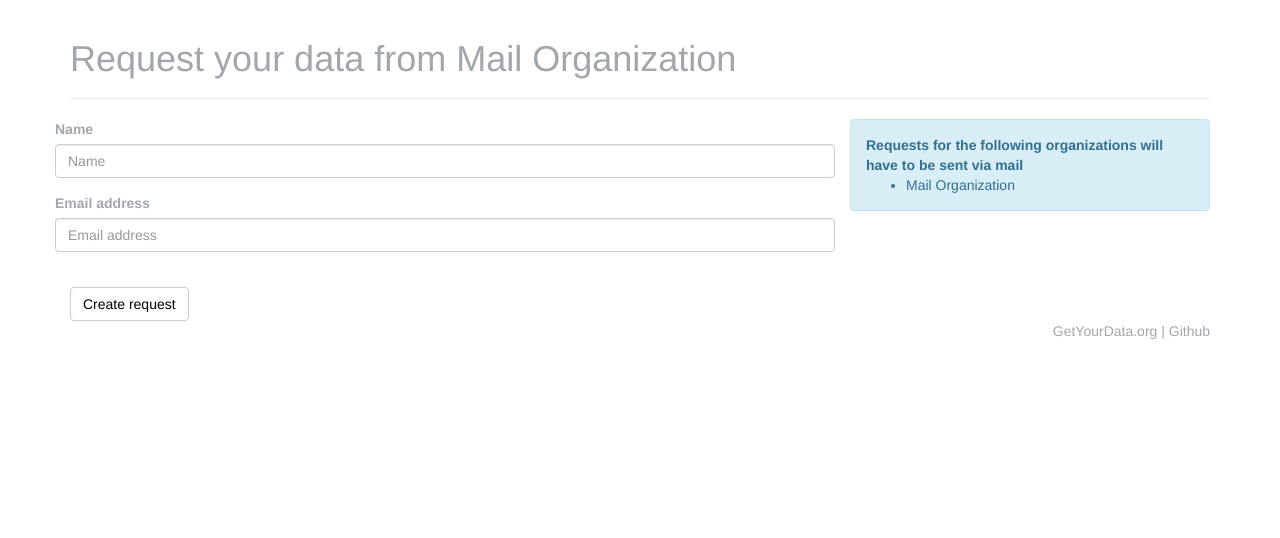
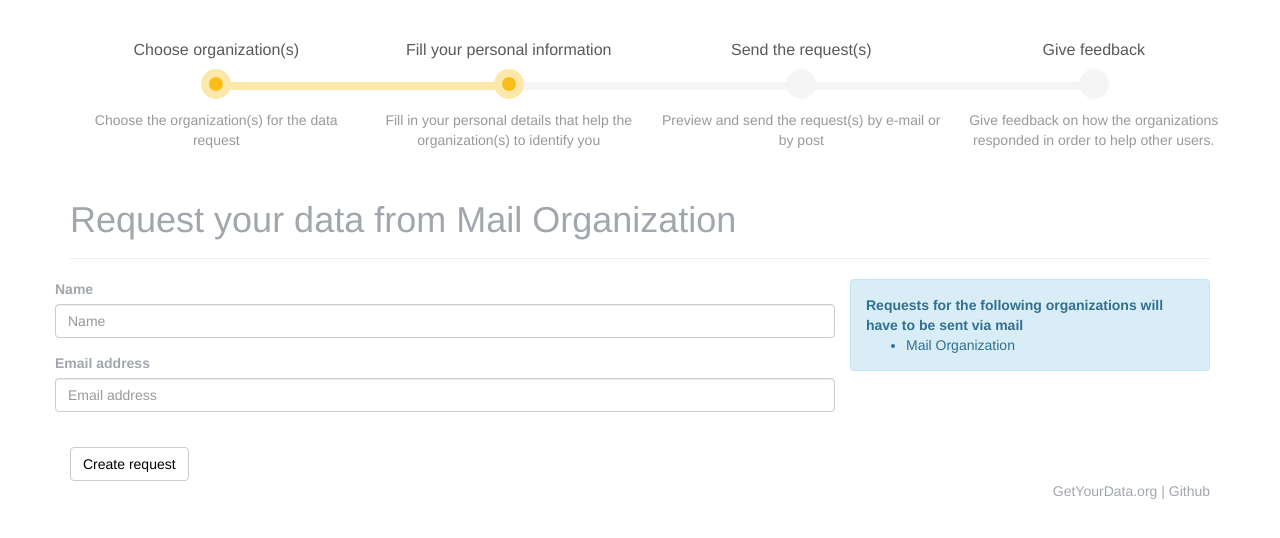
Before and after one commit to sakset/getyourdata, a Django app: page /en/request/new/1 in a window 1280 px wide. Shown: the part 51-589 px from the top of the page. Run offline with Django 3.2, Linux system fonts and the light colour scheme; data comes from the database, SQL or seed files in the repository; parts of the project's set-up code (start-up, migrations or seed data) failed here and were passed over; some libraries are stand-ins or nearby versions.

Commit message:
Process indicator to the individual step pages

```diff
--- a/getyourdata/data_request/templates/data_request/request_data.html
+++ b/getyourdata/data_request/templates/data_request/request_data.html
@@ -6,6 +6,12 @@
     <div class="container">
         <div class="row">
             <div class="col-md-12">
+
+
+                <div>
+                    {% include "processbar.html" with process_step=2 %}
+                </div>
+
                 <div class="page-header">
                     {% if organizations|length == 1 %}
                         <h1>{% trans 'Request your data from' %} {{ organizations.0.name }}</h1>
@@ -20,11 +26,13 @@
                 <form class="form-horizontal" method="post" action="{% url 'data_request:request_data' %}">
                     {% csrf_token %}
                     <input type="hidden" name="org_ids" value="{{ org_ids }}"/>
-                <input type="hidden" name="action" value="{% if email_organizations|length == 0 %}send{% else %}review{% endif %}"/>
+                    <input type="hidden" name="action"
+                           value="{% if email_organizations|length == 0 %}send{% else %}review{% endif %}"/>
                     <table class="table">
                         {% bootstrap_form form layout='horizontal' %}
                     </table>
-                <input class="btn btn-default" id="create_request" type="submit" value="{% if email_organizations|length == 0 %}{% trans 'Create request' %}{% else %}{% trans 'Review request' %}{% endif %}"/>
+                    <input class="btn btn-default" id="create_request" type="submit" value="
+                            {% if email_organizations|length == 0 %}{% trans 'Create request' %}{% else %}{% trans 'Review request' %}{% endif %}"/>
                 </form>
             </div>
             <div class="col-md-4">
@@ -33,15 +41,16 @@
                         <strong>{% trans "Following organizations will receive request by email" %}</strong><br>
                         <ul>
                             {% for organization in email_organizations %}
-                    <li>{{ organization.name}}</li>
+                                <li>{{ organization.name }}</li>
                             {% endfor %}
                         </ul>
                     {% endif %}
                     {% if mail_organizations %}
-                <strong>{% trans "Requests for the following organizations will have to be sent via mail" %}</strong><br>
+                        <strong>{% trans "Requests for the following organizations will have to be sent via mail" %}</strong>
+                        <br>
                         <ul>
                             {% for organization in mail_organizations %}
-                    <li>{{ organization.name}}</li>
+                                <li>{{ organization.name }}</li>
                             {% endfor %}
                         </ul>
                     {% endif %}
--- a/getyourdata/static/css/getyourdata.css
+++ b/getyourdata/static/css/getyourdata.css
@@ -13,3 +13,28 @@ img.center {
     margin-left: auto;
     margin-right: auto;
 }
+
+/* process steps */
+
+.bs-wizard {margin-top: 40px;}
+
+/*Form Wizard*/
+.bs-wizard {border-bottom: solid 1px #e0e0e0; padding: 0 0 10px 0;}
+.bs-wizard > .bs-wizard-step {padding: 0; position: relative;}
+.bs-wizard > .bs-wizard-step + .bs-wizard-step {}
+.bs-wizard > .bs-wizard-step .bs-wizard-stepnum {color: #595959; font-size: 16px; margin-bottom: 5px;}
+.bs-wizard > .bs-wizard-step .bs-wizard-info {color: #999; font-size: 14px;}
+.bs-wizard > .bs-wizard-step > .bs-wizard-dot {position: absolute; width: 30px; height: 30px; display: block; background: #fbe8aa; top: 45px; left: 50%; margin-top: -15px; margin-left: -15px; border-radius: 50%;}
+.bs-wizard > .bs-wizard-step > .bs-wizard-dot:after {content: ' '; width: 14px; height: 14px; background: #fbbd19; border-radius: 50px; position: absolute; top: 8px; left: 8px; }
+.bs-wizard > .bs-wizard-step > .progress {position: relative; border-radius: 0px; height: 8px; box-shadow: none; margin: 20px 0;}
+.bs-wizard > .bs-wizard-step > .progress > .progress-bar {width:0px; box-shadow: none; background: #fbe8aa;}
+.bs-wizard > .bs-wizard-step.complete > .progress > .progress-bar {width:100%;}
+.bs-wizard > .bs-wizard-step.active > .progress > .progress-bar {width:50%;}
+.bs-wizard > .bs-wizard-step:first-child.active > .progress > .progress-bar {width:0%;}
+.bs-wizard > .bs-wizard-step:last-child.active > .progress > .progress-bar {width: 100%;}
+.bs-wizard > .bs-wizard-step.disabled > .bs-wizard-dot {background-color: #f5f5f5;}
+.bs-wizard > .bs-wizard-step.disabled > .bs-wizard-dot:after {opacity: 0;}
+.bs-wizard > .bs-wizard-step:first-child  > .progress {left: 50%; width: 50%;}
+.bs-wizard > .bs-wizard-step:last-child  > .progress {width: 50%;}
+.bs-wizard > .bs-wizard-step.disabled a.bs-wizard-dot{ pointer-events: none; }
+/*END Form Wizard*/
--- /dev/null
+++ b/getyourdata/templates/processbar.html
@@ -0,0 +1,59 @@
+{% load i18n %}
+
+<div class="container">
+
+    <div class="row bs-wizard" style="border-bottom:0;">
+
+        <!-- disabled, active, complete -->
+
+        <!-- choose_organizations -->
+
+        <div class="col-xs-3 bs-wizard-step {% if process_step == 1 %}active{% elif process_step > 1 %}complete{% else %}disabled{% endif %}">
+            <div class="text-center bs-wizard-stepnum">{% trans "Choose organization(s)" %}</div>
+            <div class="progress">
+                <div class="progress-bar"></div>
+            </div>
+            <a href="#" class="bs-wizard-dot"></a>
+            <div class="bs-wizard-info text-center">{% trans "Choose the organization(s) for the data request" %}</div>
+        </div>
+
+        <!-- provide_info -->
+
+        <div class="col-xs-3 bs-wizard-step {% if process_step == 2 %}active{% elif process_step > 2 %}complete{% else %}disabled{% endif %}">
+            <div class="text-center bs-wizard-stepnum">{% trans "Fill your personal information" %}</div>
+            <div class="progress">
+                <div class="progress-bar"></div>
+            </div>
+            <a href="#" class="bs-wizard-dot"></a>
+            <div class="bs-wizard-info text-center">{% trans "Fill in your personal details that help the organization(s) to identify you" %}</div>
+        </div>
+
+
+        <!-- send_requests -->
+
+        <div class="col-xs-3 bs-wizard-step {% if process_step == 3 %}active{% elif process_step > 3 %}complete{% else %}disabled{% endif %}">
+            <div class="text-center bs-wizard-stepnum">{% trans "Send the request(s)" %}</div>
+            <div class="progress">
+                <div class="progress-bar"></div>
+            </div>
+            <a href="#" class="bs-wizard-dot"></a>
+            <div class="bs-wizard-info text-center">{% trans "Preview and send the request(s) by e-mail or by post" %}</div>
+        </div>
+
+        <!-- give_feedback -->
+
+        <div class="col-xs-3 bs-wizard-step {% if process_step == 4 %}active{% elif process_step > 4 %}complete{% else %}disabled{% endif %}">
+            <div class="text-center bs-wizard-stepnum">{% trans "Give feedback" %}</div>
+            <div class="progress">
+                <div class="progress-bar"></div>
+            </div>
+            <a href="#" class="bs-wizard-dot"></a>
+            <div class="bs-wizard-info text-center">{% trans "Give feedback on how the organizations responded in order to help other users." %}</div>
+        </div>
+    </div>
+
+
+</div>
+
+
+<!-- end progress bar -->
```
Also changed, not shown: getyourdata/data_request/templates/data_request/request_data_review.html (+17 -7 lines), getyourdata/data_request/templates/data_request/sent.html (+17 -5 lines), getyourdata/organization/templates/organization/list.html (+28 -7 lines), getyourdata/static/css/bootstrap-overrides.css (line endings or trailing spaces). Lines whose indentation alone changed are shown as unchanged.
